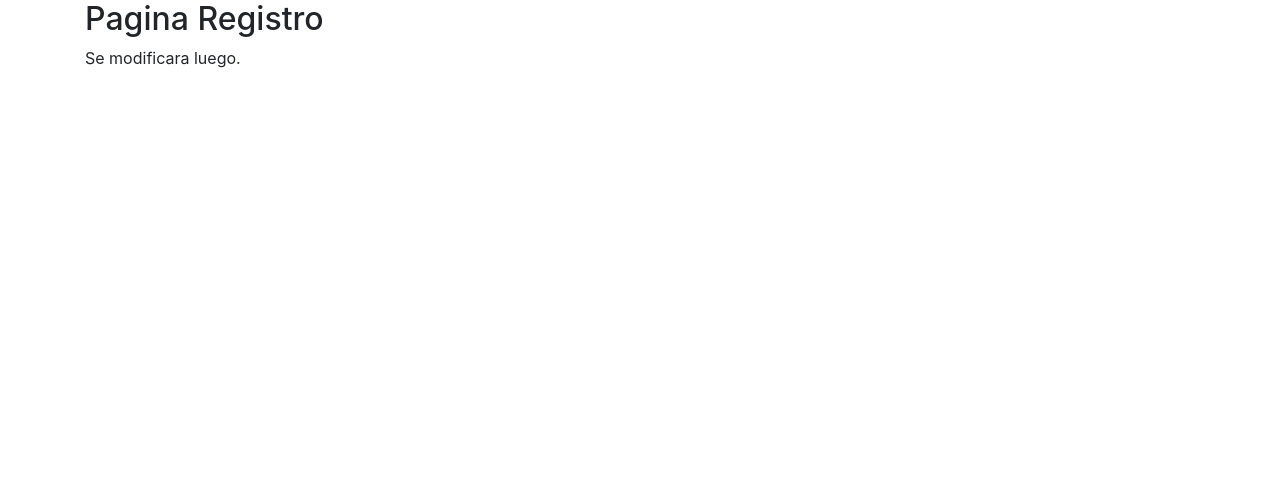
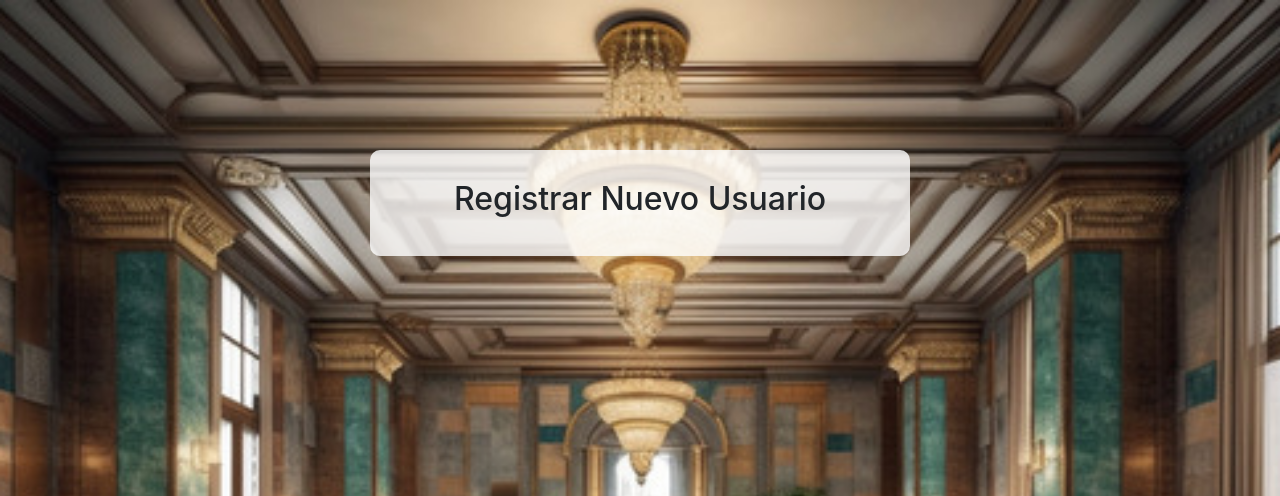
Before and after one commit to Ingenieria-Software-G6/Ing-Software-001A, a Django app: page /register/ in a window 1280 px wide. Shown: the top 496 px of the page. Before the commit the page ends 68 px from the top, so only its background shows below. Run offline with Django 5.2, Linux system fonts and the light colour scheme; some libraries are stand-ins or nearby versions.

Commit message:
register

```diff
--- a/Hotel/ProyectoApp/templates/ProyectoApp/register.html
+++ b/Hotel/ProyectoApp/templates/ProyectoApp/register.html
@@ -1,3 +1,4 @@
+{% load static %}
 <!DOCTYPE html>
 <html lang="en">
 <head>
@@ -5,11 +6,17 @@
     <meta name="viewport" content="width=device-width, initial-scale=1.0">
     <title>Register - Hotel</title>
     <link href="https://stackpath.bootstrapcdn.com/bootstrap/4.5.2/css/bootstrap.min.css" rel="stylesheet">
+    <link href="{% static 'ProyectoApp/css/styles.css' %}" rel="stylesheet">
 </head>
 <body>
-    <div class="container">
-        <h2>Pagina Registro</h2>
-        <p>Se modificara luego.</p>
+    <div class="container login-container">
+        <div class="row justify-content-center">
+            <div class="col-md-6">
+                <div class="login-form text-center">
+                    <h2>Registrar Nuevo Usuario</h2>
+                </div>
+            </div>
+        </div>
     </div>
 </body>
 </html>
```
